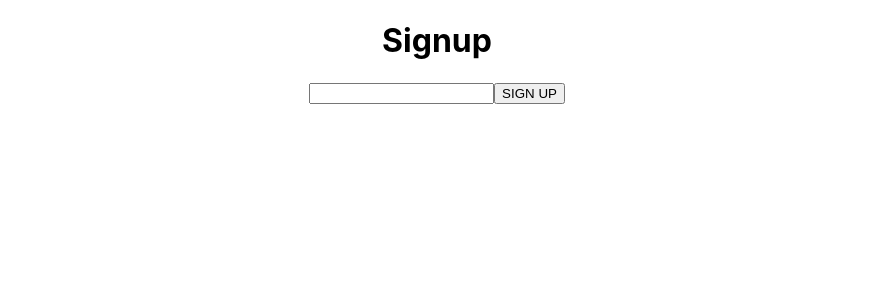
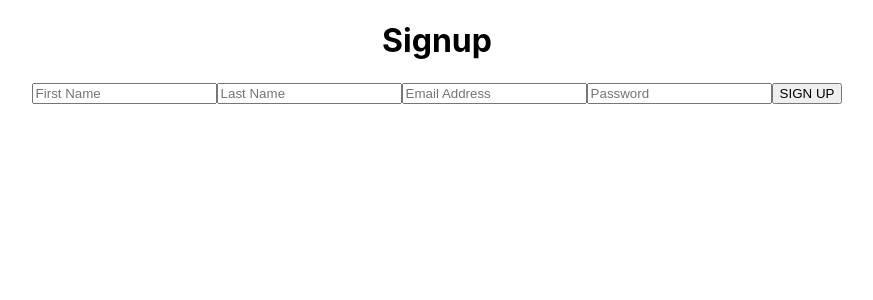
Before and after one commit to zimzamyoyoman/BobbleFrontendAssignment, a React (Create React App) app: page / in a window 1280 px wide. Shown: the top 300 px of the page, without its empty margins (203-1076 px from the left). Built offline with nearby package versions, Linux system fonts and the light colour scheme.

Commit message:
Add Multiple Form Inputs

```diff
--- a/src/SignupForm.js
+++ b/src/SignupForm.js
@@ -3,13 +3,13 @@ import React, { Component } from 'react';
 class SignupForm extends Component {
     constructor(props) {
         super(props);
-        this.state = { firstname: "" };
+        this.state = { firstname: "", lastname:"", email:"", password:""};
         this.handleChange = this.handleChange.bind(this);
         this.handleSubmit = this.handleSubmit.bind(this);
     }
 
     handleChange(evt) {
-        this.setState({ firstname: evt.target.value });
+        this.setState({ [evt.target.name]: evt.target.value });
     }
 
     handleSubmit(evt) {
@@ -23,9 +23,36 @@ class SignupForm extends Component {
                 <form onSubmit={this.handleSubmit}>
                     <input
                         type="text"
-                        value={this.state.username}
+                        name="firstname"
+                        placeholder="First Name"
+                        value={this.state.firstname}
                         onChange={this.handleChange}
                     />
+
+                    <input
+                        type="text"
+                        name="lastname"
+                        placeholder="Last Name"
+                        value={this.state.lastname}
+                        onChange={this.handleChange}
+                    />
+
+                    <input
+                        type="email"
+                        name="email"
+                        placeholder="Email Address"
+                        value={this.state.email}
+                        onChange={this.handleChange}
+                    />
+
+                    <input
+                        type="password"
+                        name="password"
+                        placeholder="Password"
+                        value={this.state.password}
+                        onChange={this.handleChange}
+                    />
+
                     <button> SIGN UP </button>
                 </form>
             </div>
```
